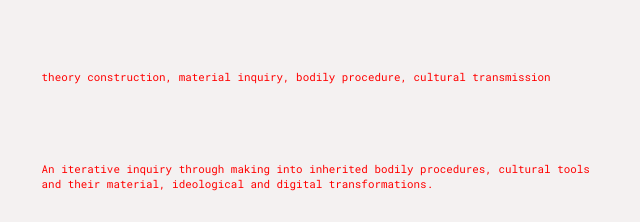
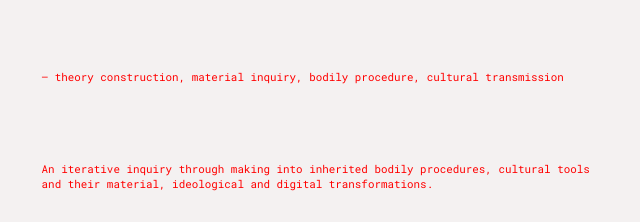
Before and after one commit to levikrk/levikrk.github.io, a plain HTML site: page channel-b-measure-of-a-stick.html in a window 1280 px wide. Shown: the part 576-798 px from the top of the page, 0-640 px from the left. Drawn offline with Linux system fonts and the light colour scheme.

Commit message:
Update channel-b-measure-of-a-stick.html

```diff
--- a/channel-b-measure-of-a-stick.html
+++ b/channel-b-measure-of-a-stick.html
@@ -1348,7 +1348,7 @@ p {
   <div class="opening-footer">
 
     <div class="small-text">
-      theory construction, material inquiry, bodily procedure, cultural transmission
+      — theory construction, material inquiry, bodily procedure, cultural transmission
     </div>
 
     <p class="opening-note small-text">
```
